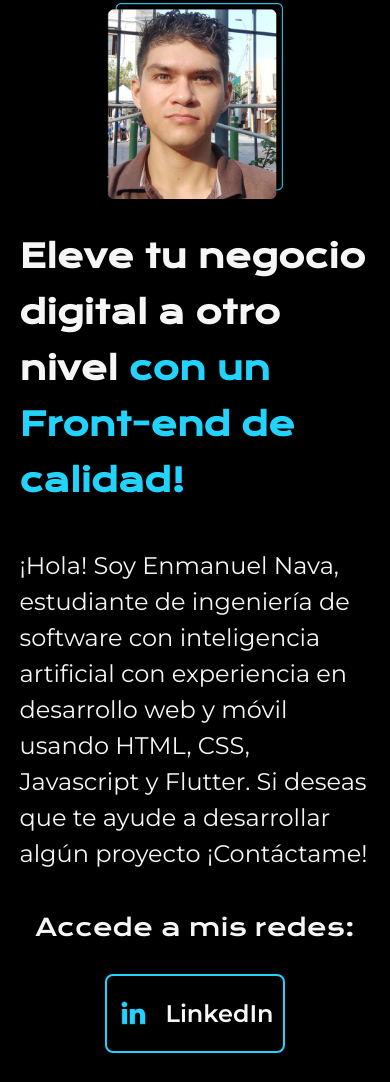
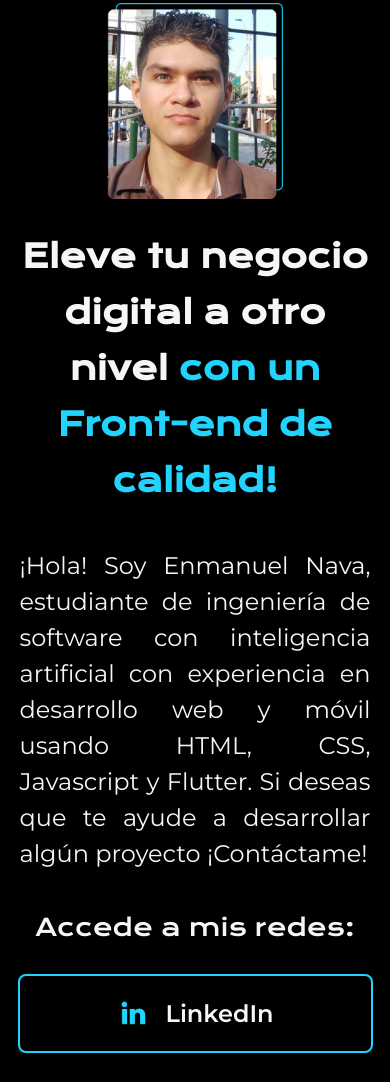
Before and after one commit to end1996/portfolioAlura, a plain HTML site: page index.html in a window 390 px wide. Shown: the part 124-1206 px from the top of the page. Drawn offline with nearby package versions, Linux system fonts and the light colour scheme.

Commit message:
Ajustes responsive, título centrado, texto justificado, ancho 100% de los links

```diff
--- a/styles.css
+++ b/styles.css
@@ -91,6 +91,7 @@ body {
     font-family: var(--font-title);
     font-size: 1.5rem;
     font-weight: 400;
+    text-align: center;
 }
 
 .presentation__links__each {
@@ -139,7 +140,19 @@ body {
         width: auto;
     }
 
+    .presentation__content__title {
+        text-align: center;
+    }
+
+    .presentation__content__text {
+        text-align: justify;
+    }
+
     .presentation__image {
         padding-bottom: 8%;
     }
+
+    .presentation__links__each {
+        width: 100%;
+    }
 }
```
